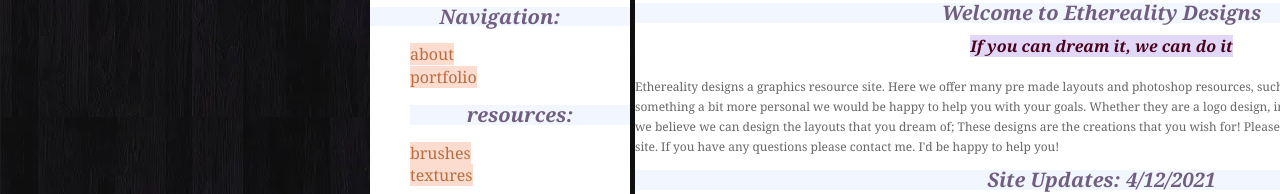
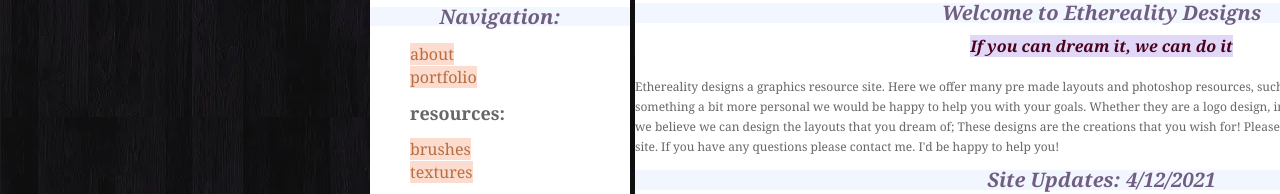
Before and after one commit to autumntroynlc/EtherealityDesigns, a plain HTML site: page index.html in a window 1280 px wide. Shown: the part 420-614 px from the top of the page. Drawn offline with Linux system fonts and the light colour scheme.

Commit message:
Update index.html

```diff
--- a/index.html
+++ b/index.html
@@ -27,7 +27,7 @@ body {
 <ul>
 <a href="pages/about.html">about</a><BR>
 <a href="pages/portfolio">portfolio</a>
-<h1>resources:</h1>
+<h2>resources:</h2>
 <a href="pages/brushes">brushes</a><br>
 <a href="pages/brushes">textures</a><br>
 <h1>layouts:</h1>
```
